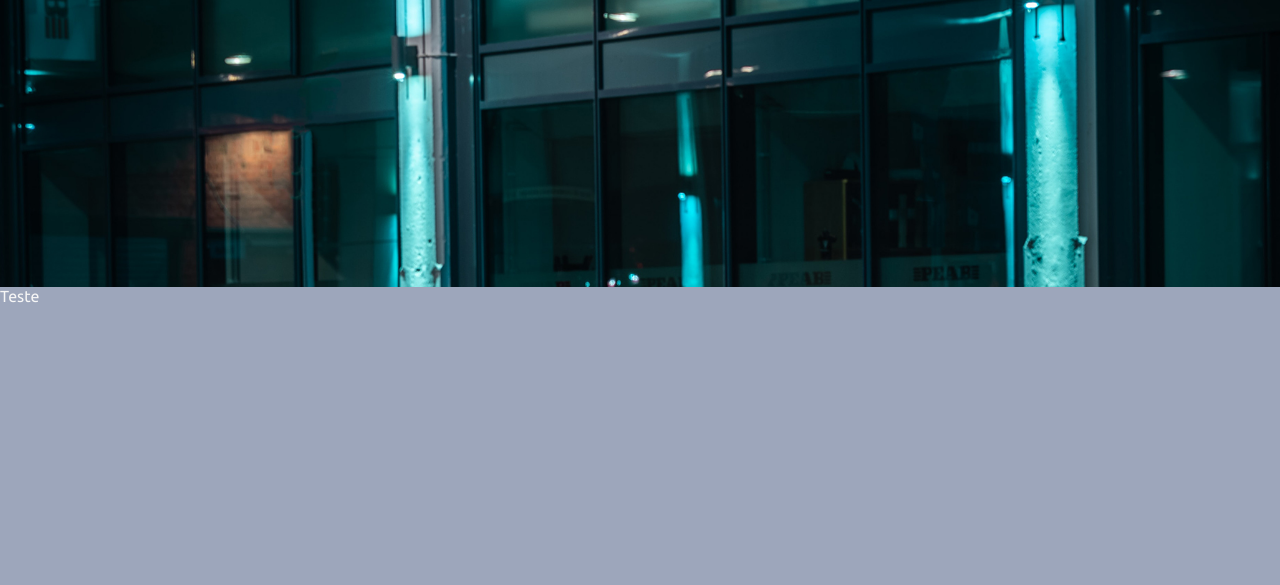
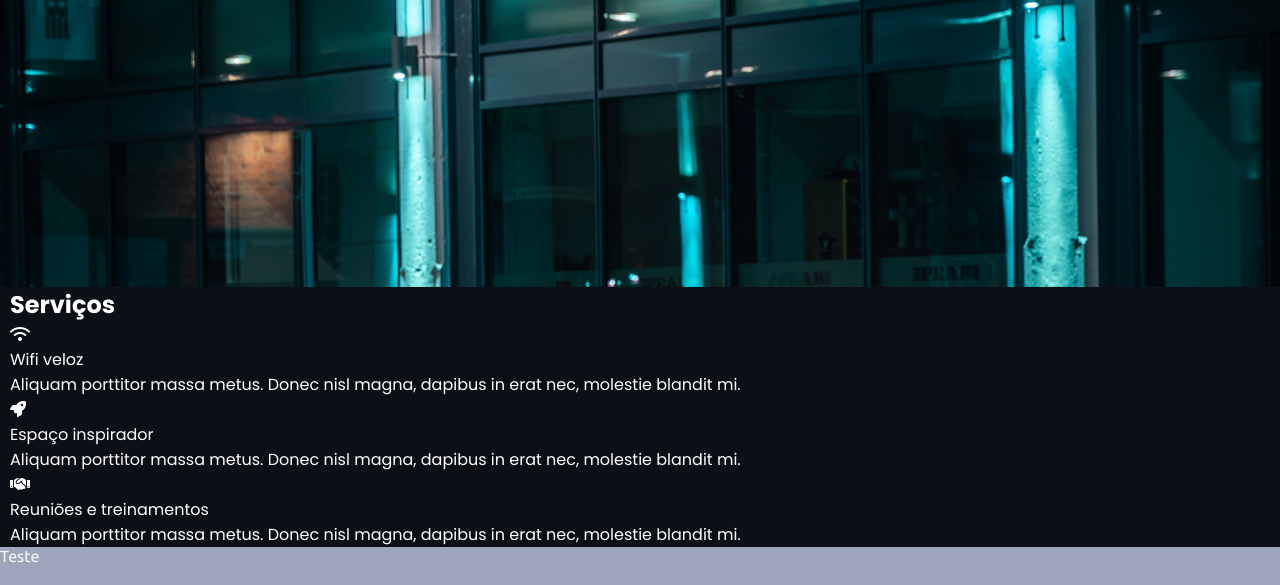
Before and after one commit to idineidegodoi/layout_site, a plain HTML site: page index.html in a window 1280 px wide. Shown: the part 513-1098 px from the top of the page. Before the commit the page ends 838 px from the top, so only its background shows below. Drawn offline with nearby package versions, Linux system fonts and the light colour scheme.

Commit message:
início da inclusão da área de serviços do site

```diff
--- a/css/custom.css
+++ b/css/custom.css
@@ -156,3 +156,17 @@ body{
     color: rgb(221, 221, 212);
     background: none;
 }
+
+/*início da seção serviços*/
+.services{
+    color: white;
+    background-color: #0c0f16;
+    font-family: 'Poppins', sans-serif;
+}
+
+.services .serv-content{
+    display: flex;/*coloca os dados um do lado do outro*/
+    flex-wrap: wrap;
+    align-items: center;
+    justify-content: space-between;
+}
--- a/index.html
+++ b/index.html
@@ -22,7 +22,7 @@
             </div>
         </div>
     </nav>
-
+<!--Início da seção do topo abaixo do menu-->
     <section class="top">
         <div class="max-width">
             <div class="top-content">
@@ -33,6 +33,38 @@
             </div>
         </div>
     </section>
+<!--Início da seção dos serviços-->
+    <section class="services">
+        <div class="max-width">
+            <h2 class="title">Serviços</h2>
+            <div class="serv-content">
+                <div class="card">
+                    <div class="box">
+                        <i class="fa-solid fa-wifi"></i>
+                        <div class="text">Wifi veloz</div>
+                        <p>Aliquam porttitor massa metus. Donec nisl magna, dapibus in erat nec, molestie blandit mi.</p>
+                    </div>
+                </div>
+
+                <div class="card">
+                    <div class="box">
+                        <i class="fa-solid fa-rocket"></i>
+                        <div class="text">Espaço inspirador</div>
+                        <p>Aliquam porttitor massa metus. Donec nisl magna, dapibus in erat nec, molestie blandit mi.</p>
+                    </div>
+                </div>
+
+                <div class="card">
+                    <div class="box">
+                        <i class="fa-solid fa-handshake"></i>
+                        <div class="text">Reuniões e treinamentos</div>
+                        <p>Aliquam porttitor massa metus. Donec nisl magna, dapibus in erat nec, molestie blandit mi.</p>
+                    </div>
+                </div>
+            </div>
+        </div>
+    </section>
+
     <div class="text-test">Teste</div>
     <script src="https://ajax.googleapis.com/ajax/libs/jquery/3.6.1/jquery.min.js"></script>
     <script src="js/custom.js"></script>
```
